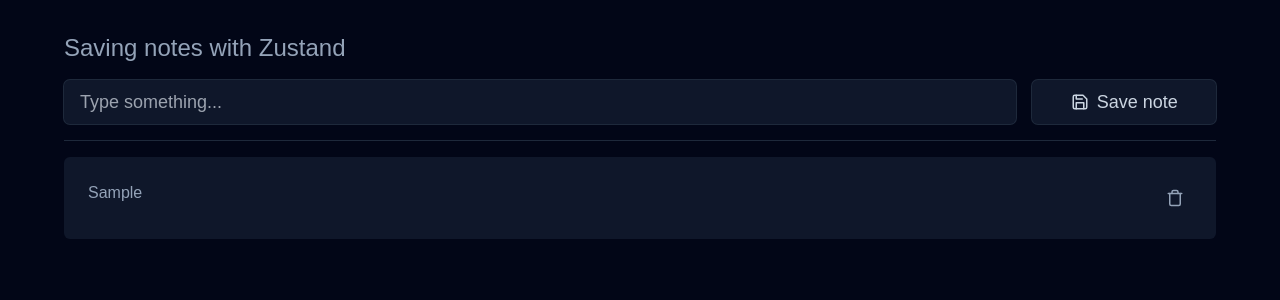
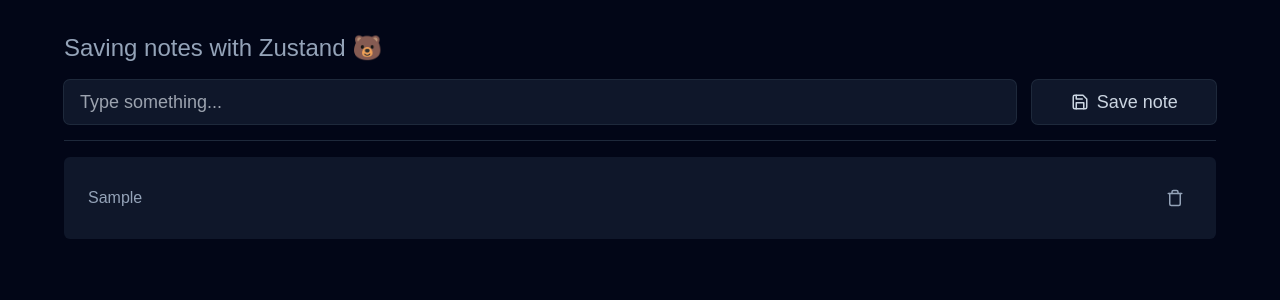
Before and after one commit to Giovani-O/notes-react-zustand, a React (Vite) app: page / in a window 1280 px wide. Both pictures are taken after typing "Sample" into the empty fields and a click on the button "Save note". Shown: the top 300 px of the page. Built offline with nearby package versions, Linux system fonts and the light colour scheme.

Commit message:
feat: Adjusts minor details

```diff
--- a/index.html
+++ b/index.html
@@ -2,7 +2,7 @@
 <html lang="en">
   <head>
     <meta charset="UTF-8" />
-    <link rel="icon" type="image/svg+xml" href="/vite.svg" />
+    <link rel="icon" type="image/x-icon" href="/favicon.ico" />
     <meta name="viewport" content="width=device-width, initial-scale=1.0" />
 
     <title>Notes with Zustand</title>
--- a/package.json
+++ b/package.json
@@ -18,6 +18,7 @@
   "devDependencies": {
     "@types/react": "^18.2.43",
     "@types/react-dom": "^18.2.17",
+    "@types/uuid": "^9.0.8",
     "@typescript-eslint/eslint-plugin": "^6.14.0",
     "@typescript-eslint/parser": "^6.14.0",
     "@vitejs/plugin-react": "^4.2.1",
--- a/src/App.tsx
+++ b/src/App.tsx
@@ -3,12 +3,12 @@
 import { Save } from 'lucide-react'
 import { v4 as uuidv4 } from 'uuid'
 
-export function App() {
 interface Note {
   id: string
   content: string
 }
 
+export function App() {
   const [content, setContent] = useState('')
   const [notes, setNotes] = useState([] as Note[])
 
@@ -19,17 +19,19 @@
   function handleSaveNote(event: FormEvent<HTMLFormElement>) {
     event.preventDefault()
 
+    if (content) {
       const newNote = { id: uuidv4(), content: content } as Note
       setNotes([...notes, newNote])
 
       setContent('')
+    }
   }
 
   return (
     <main className="w-full h-screen flex justify-center py-8 bg-slate-950">
       <section className="max-w-6xl flex-1 flex flex-col gap-4">
         <h1 className="font-sans font-normal text-2xl text-slate-400">
-          Saving notes with Zustand
+          Saving notes with Zustand 🐻
         </h1>
         <form onSubmit={handleSaveNote} className="flex gap-4">
           <input
--- a/src/components/note.tsx
+++ b/src/components/note.tsx
@@ -11,7 +11,7 @@
   }
 
   return (
-    <article className="flex justify-between w-full p-6 rounded-md bg-slate-900 text-slate-400">
+    <article className="flex justify-between items-center w-full p-6 rounded-md bg-slate-900 text-slate-400">
       <p>{content}</p>
       <button
         type="button"
```
Also changed, not shown: 2 other files (tests, documents, lock files or other folders). Lines whose indentation alone changed are shown as unchanged.
